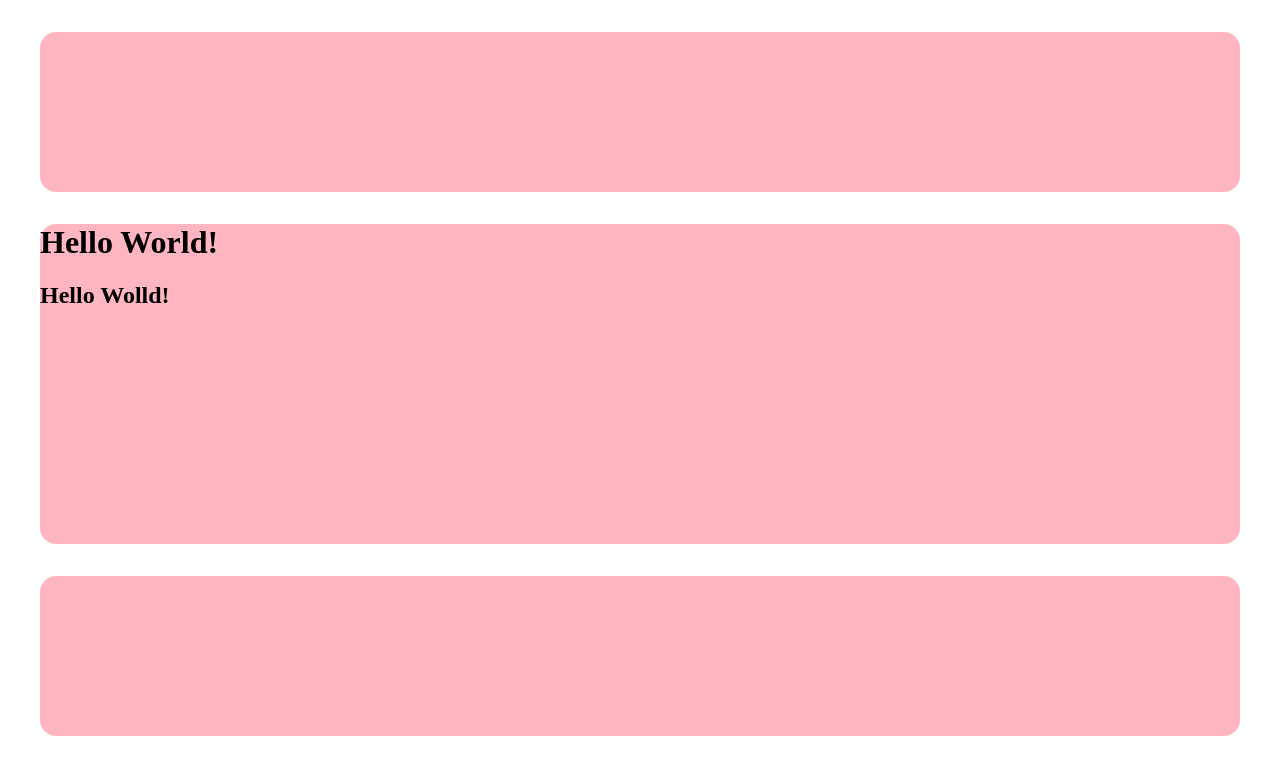
After one commit to rmmmmmmmmm/WebApplication_Myself, a Django app: template accountapp/templates/accountapp/hello_world.html in a window 1280 px wide. The commit adds this page. Shown: the top 775 px of the page. Run offline with Django 3.2, Linux system fonts and the light colour scheme; the template is opened without the code that fills it, so the values that code supplies are empty; parts of the project's set-up code (start-up, migrations or seed data) failed here and were passed over.

Commit message:
2021.07.05. WebApplication_Myself Commit 1

```diff
--- /dev/null
+++ b/accountapp/templates/accountapp/hello_world.html
@@ -0,0 +1,10 @@
+{% extends 'base.html' %}
+
+{% block content %}
+
+    <div style="height: 20rem; background-color: lightpink; margin: 2rem; border-radius: 1rem">
+        <h1>Hello World!</h1>
+        <h2>Hello Wolld!</h2>
+    </div>
+
+{% endblock %}
--- a/accountapp/views.py
+++ b/accountapp/views.py
@@ -5,4 +5,4 @@ from django.shortcuts import render
 
 
 def hello_world(request) :
-    return render(request,'base.html')
+    return render(request,'accountapp/hello_world.html')
--- a/templates/base.html
+++ b/templates/base.html
@@ -1,14 +1,16 @@
 <!DOCTYPE html>
 <html lang="en">
-<head>
-    <meta charset="UTF-8">
-    <title>Title</title>
-</head>
+
+{% include 'head.html' %}
+
 <body>
 
-<h1>HELLO WORLD!</h1>
-<h2>Hello World!</h2>
-<h3>hello world!</h3>
+{% include 'header.html' %}
+
+{% block content %}
+{% endblock %}
+
+{% include 'footer.html' %}
 
 </body>
 </html>
--- /dev/null
+++ b/templates/footer.html
@@ -0,0 +1,3 @@
+<div style="height: 10rem; background-color: lightpink; margin: 2rem; border-radius: 1rem">
+
+</div>
--- /dev/null
+++ b/templates/head.html
@@ -0,0 +1,4 @@
+<head>
+    <meta charset="UTF-8">
+    <title>Title</title>
+</head>
--- /dev/null
+++ b/templates/header.html
@@ -0,0 +1,3 @@
+<div style="height: 10rem; background-color: lightpink; margin: 2rem; border-radius: 1rem">
+
+</div>
```
